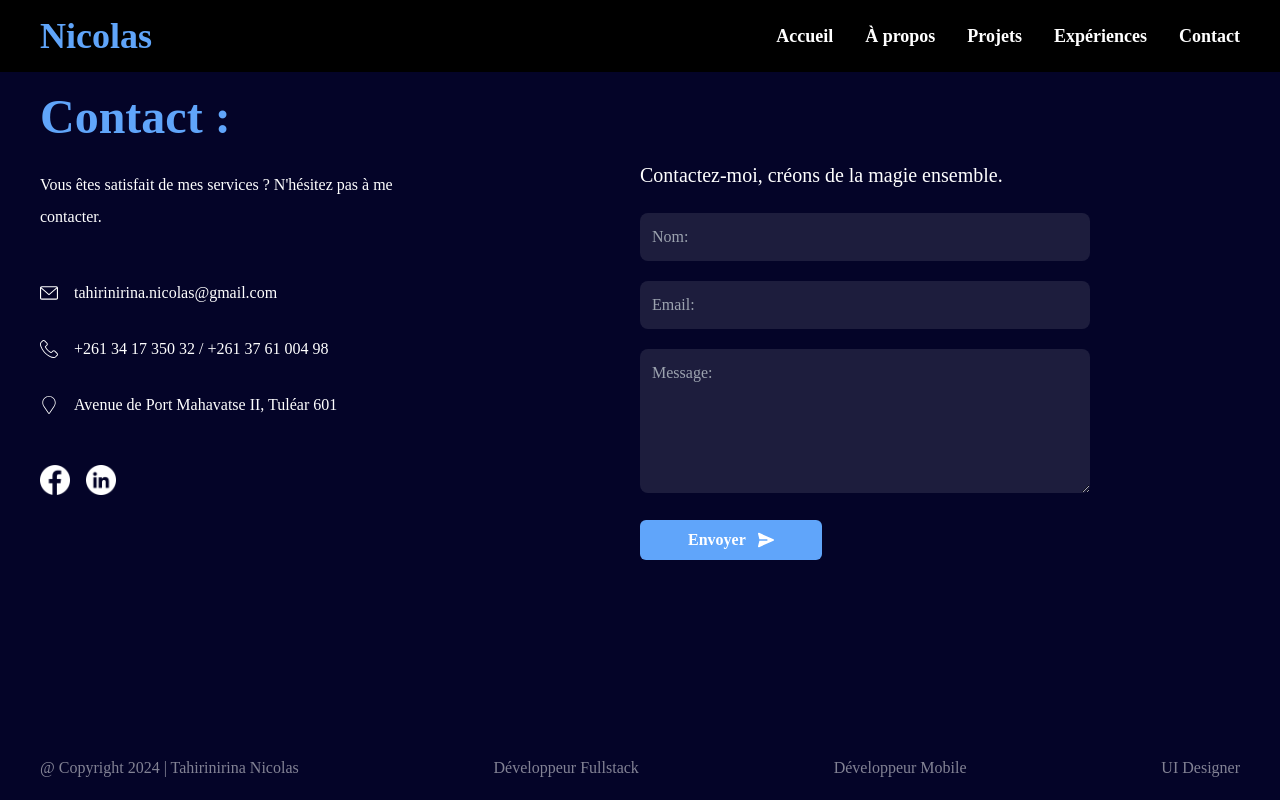
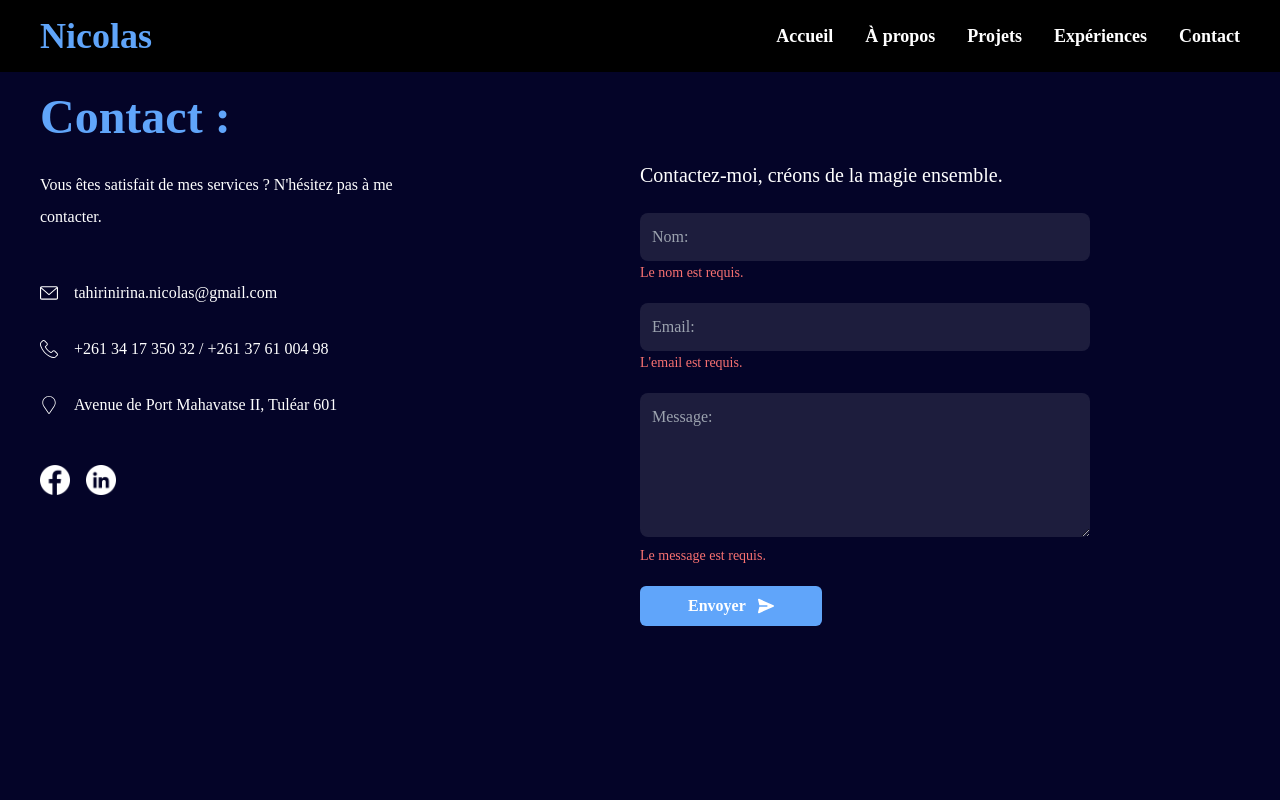
Before and after one commit to elnicolas-787/portfolio, a React (Create React App) app: page / in a window 1280 px wide. Both pictures are taken after a click on the button "Envoyer". Shown: the part 3307-4107 px from the top of the page. Built offline with nearby package versions, Linux system fonts and the light colour scheme; no server answers.

Commit message:
Update Contact.jsx

```diff
--- a/src/components/Contact.jsx
+++ b/src/components/Contact.jsx
@@ -10,6 +10,12 @@ function Contact() {
   const [messageCli, setMessageCli] = useState("");
   const [loading, setLoading] = useState(false);
 
+  const [errors, setErrors] = useState({
+    name: "",
+    email: "",
+    message: "",
+  });
+
   const handleNameCli = (e) => {
     setNameCli(e.target.value);
   };
@@ -19,7 +25,39 @@ function Contact() {
   const handleMessageCli = (e) => {
     setMessageCli(e.target.value);
   };
+
+  const validateForm = () => {
+    let valid = true;
+    const newErrors = { name: "", email: "", message: "" };
+
+    if (!nameCli.trim()) {
+      newErrors.name = "Le nom est requis.";
+      valid = false;
+    }
+
+    if (!emailCli.trim()) {
+      newErrors.email = "L'email est requis.";
+      valid = false;
+    } else {
+      const emailRegex = /^[^\s@]+@[^\s@]+\.[^\s@]+$/;
+      if (!emailRegex.test(emailCli)) {
+        newErrors.email = "Adresse email invalide.";
+        valid = false;
+      }
+    }
+
+    if (!messageCli.trim()) {
+      newErrors.message = "Le message est requis.";
+      valid = false;
+    }
+
+    setErrors(newErrors);
+    return valid;
+  };
+
   const handleSendMessage = () => {
+    if (!validateForm()) return;
+
     setLoading(true);
 
     const formData = {
@@ -49,9 +87,9 @@ function Contact() {
   };
 
   return (
-    <div className="px-7 md:px-10 my-10" id="contact">
-      <div className="max-w-7xl mx-auto pt-20">
-        <h1 className="text-3xl md:text-5xl my-5 text-blue-400 font-semibold">
+    <div className="my-10 px-7 md:px-10" id="contact">
+      <div className="pt-20 mx-auto max-w-7xl">
+        <h1 className="my-5 text-3xl font-semibold text-blue-400 md:text-5xl">
           Contact :
         </h1>
 
@@ -78,7 +116,7 @@ function Contact() {
                 </svg>
                 <a
                   href="mailto:tahirinirina.nicolas@gmail.com"
-                  className="text-white max-sm:text-sm ml-4"
+                  className="ml-4 text-white max-sm:text-sm"
                 >
                   tahirinirina.nicolas@gmail.com
                 </a>
@@ -97,7 +135,7 @@ function Contact() {
                     data-original="#000000"
                   ></path>
                 </svg>
-                <span className="text-white max-sm:text-sm ml-4">
+                <span className="ml-4 text-white max-sm:text-sm">
                   +261 34 17 350 32 / +261 37 61 004 98
                 </span>
               </li>
@@ -115,7 +153,7 @@ function Contact() {
                     data-original="#000000"
                   ></path>
                 </svg>
-                <span className="text-white max-sm:text-sm ml-4">
+                <span className="ml-4 text-white max-sm:text-sm">
                   Avenue de Port Mahavatse II, Tuléar 601
                 </span>
               </li>
@@ -135,35 +173,58 @@ function Contact() {
           </div>
 
           <div className="md:w-1/2">
-            <p className="mt-14 md:mt-0 text-white text-xl mb-6">
+            <p className="mb-6 text-xl text-white mt-14 md:mt-0">
               Contactez-moi, créons de la magie ensemble.
             </p>
 
             <div className="space-y-5">
+              <div className="space-y-0.5">
                 <input
                   type="text"
                   name="name"
                   value={nameCli}
                   placeholder="Nom: "
-                className="bg-[#F5F5F5] text-white bg-opacity-10 py-3 px-3 md:w-3/4 w-full rounded-lg outline-none focus:border focus:border-blue-400 transition-all duration-500"
+                  className="bg-[#F5F5F5] text-white bg-opacity-10 py-3 px-3 md:w-3/4 w-full rounded-lg outline-none transition-all duration-500 focus:ring-1 focus:ring-blue-400"
                   onChange={handleNameCli}
                 />
+                {errors.name && (
+                  <p className="mt-1 text-xs text-red-400 sm:text-sm">
+                    {errors.name}
+                  </p>
+                )}
+              </div>
+
+              <div className="space-y-0.5">
                 <input
                   type="email"
                   name="email"
                   value={emailCli}
                   placeholder="Email: "
-                className="bg-[#F5F5F5] text-white bg-opacity-10 py-3 px-3 md:w-3/4 w-full rounded-lg outline-none focus:border focus:border-blue-400 transition-all duration-500"
+                  className="bg-[#F5F5F5] text-white bg-opacity-10 py-3 px-3 md:w-3/4 w-full rounded-lg outline-none transition-all duration-500 focus:ring-1 focus:ring-blue-400"
                   onChange={handleEmailCli}
                 />
+                {errors.email && (
+                  <p className="mt-1 text-xs text-red-400 sm:text-sm">
+                    {errors.email}
+                  </p>
+                )}
+              </div>
+
+              <div className="space-y-0.5">
                 <textarea
                   name="message"
                   value={messageCli}
                   placeholder="Message:"
                   rows={5}
-                className="bg-[#F5F5F5] text-white bg-opacity-10 py-3 px-3 md:w-3/4 w-full rounded-lg outline-none focus:border focus:border-blue-400 transition-all duration-500"
+                  className="bg-[#F5F5F5] text-white bg-opacity-10 py-3 px-3 md:w-3/4 w-full rounded-lg outline-none transition-all duration-500 focus:ring-1 focus:ring-blue-400"
                   onChange={handleMessageCli}
                 ></textarea>
+                {errors.message && (
+                  <p className="mt-1 text-xs text-red-400 sm:text-sm">
+                    {errors.message}
+                  </p>
+                )}
+              </div>
 
               <button
                 type="button"
@@ -189,7 +250,7 @@ function Contact() {
                   </svg>
                 ) : (
                   <svg
-                    className="w-4 h-4 rotate-90 rtl:-rotate-90 ml-3"
+                    className="w-4 h-4 ml-3 rotate-90 rtl:-rotate-90"
                     aria-hidden="true"
                     xmlns="http://www.w3.org/2000/svg"
                     fill="currentColor"
```
Lines whose indentation alone changed are shown as unchanged.
